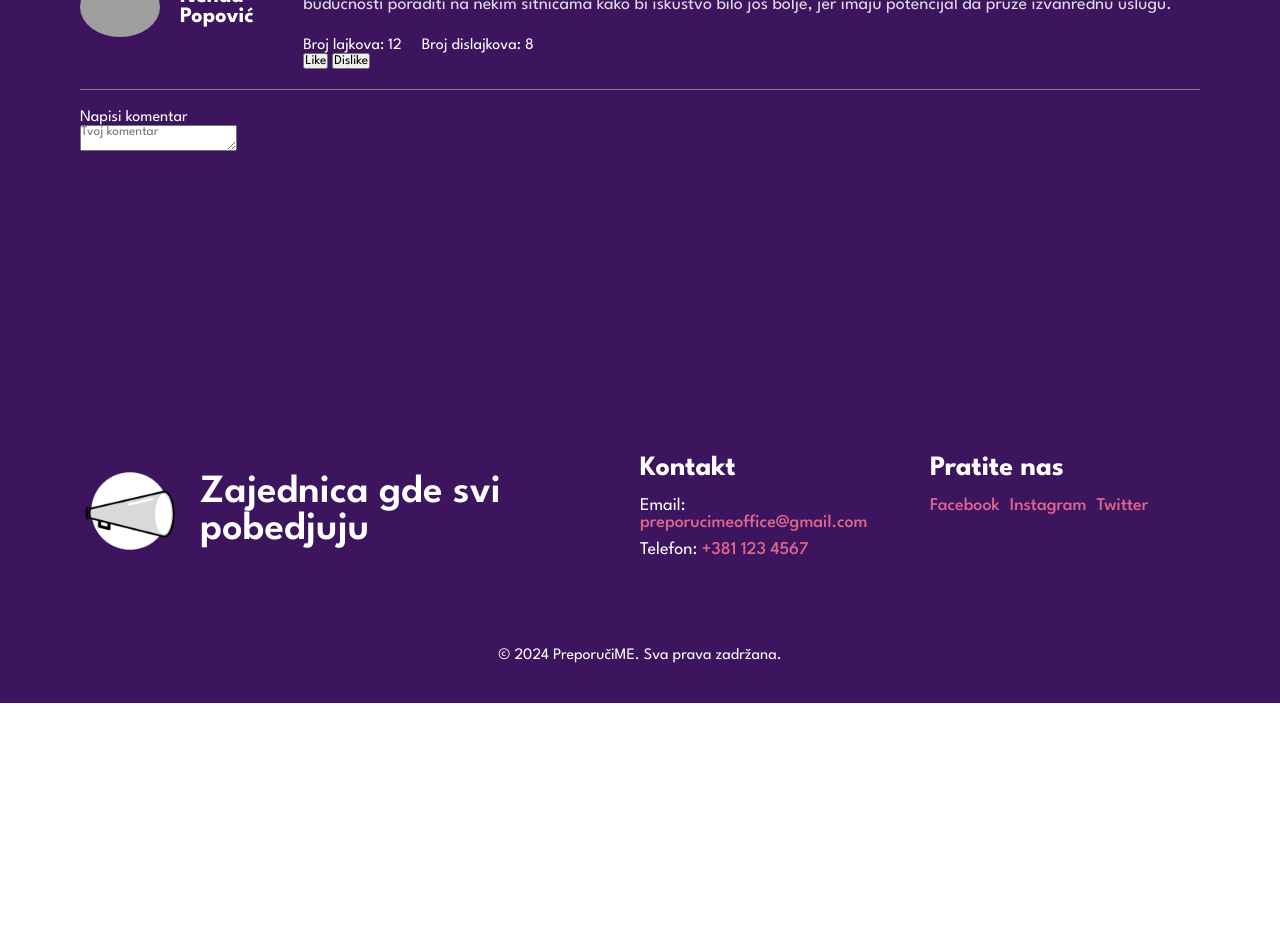
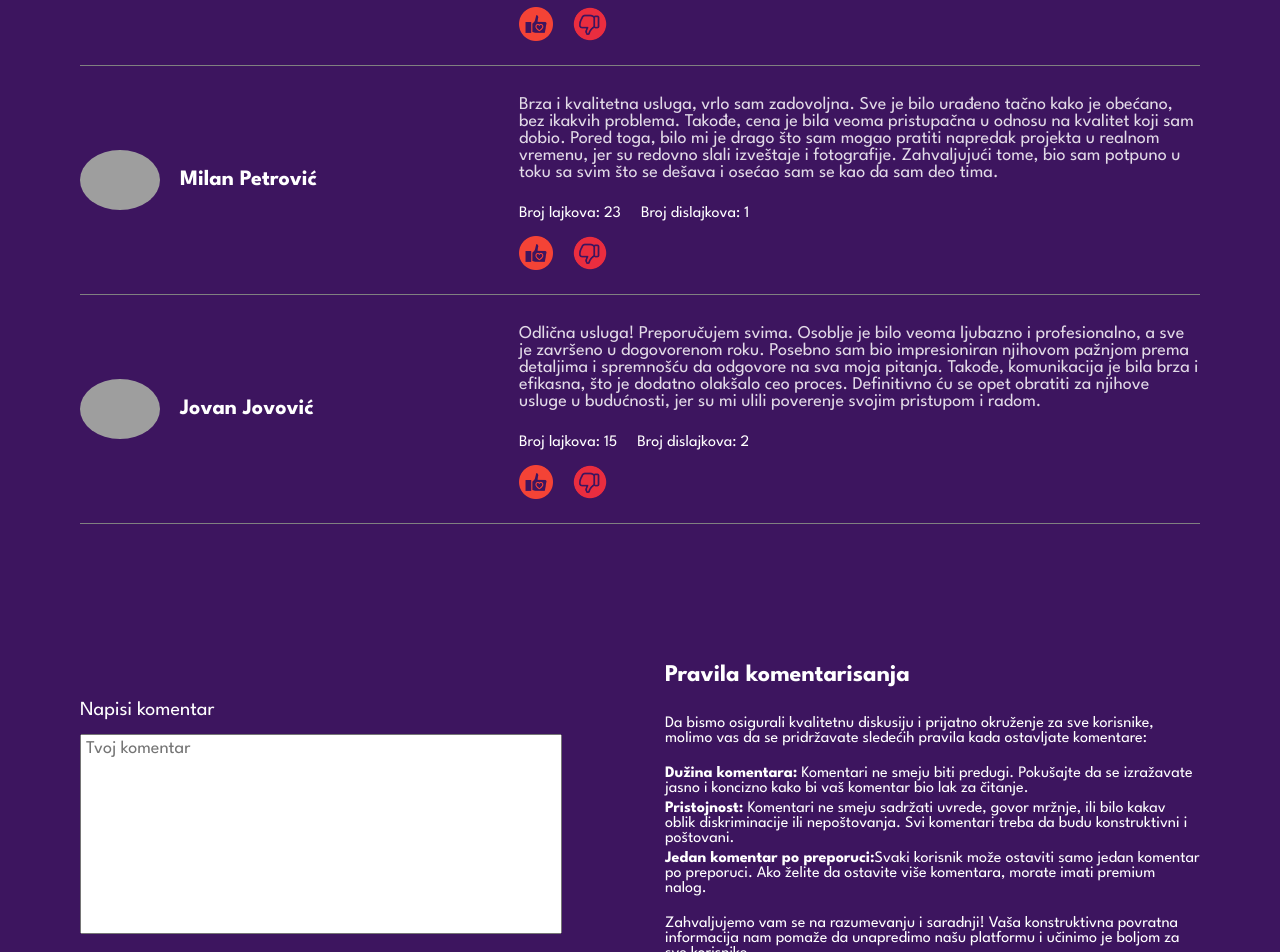
Before and after one commit to VladaPn/preporuciME, a React (Vite) app: page /preporuka/1 in a window 1280 px wide. Shown: the part 1580-2532 px from the top of the page. Before the commit the page ends 2283 px from the top, so only its background shows below. Built offline with nearby package versions, Linux system fonts and the light colour scheme; grey boxes are pictures that could not be loaded.

Commit message:
koment sec responsive, dodat unos komentara i manje/vise funkc responsive

```diff
--- a/src/Components/Komentar/Komentar.css
+++ b/src/Components/Komentar/Komentar.css
@@ -1,5 +1,5 @@
 .komentari{
-    padding: 100px 0;
+    padding: 100px 0 20px 0;
 }
 .komentar-top img{
     width: 80px;
@@ -16,7 +16,7 @@
 }
 .komentar{
     display: grid;
-    grid-template-columns: 1fr 7fr;
+    grid-template-columns: 4fr 7fr;
     align-items: center;
     gap: 50px;
     margin-bottom: 20px;
@@ -28,12 +28,16 @@
     align-items: center;
     gap: 20px;
 }
+.komentari-top h2{
+    font-size: 40px;
+}
 .komentar-top h4{
 font-size: 22px;
 }
 .komentar-bottom p{
     font-size: 18px;
     margin-bottom: 25px;
+    margin-top: 10px;
     color:#e2dae7;
 }
 .dark-bottom p{
@@ -44,12 +48,120 @@ font-size: 22px;
     gap: 20px;
     margin-left: auto;
 }
+.komentar-bottom button{
+background: transparent;
+    cursor: pointer;
+    color: white;
+    margin-right: 20px;
+    margin-top: 15px;
+    border: none;
+    outline: none;
+    width: 34px;
+    height: 34px;
+    border-radius: 50%;
+}
+.komentar-bottom button img{
+    width: 34px;
+    height: 34px;
+}
+.komentar-bottom .disabled {
+    background-color: black; /* ili bilo koja boja koja odgovara */
+    color: white; /* ili prilagodite boju teksta */
+    cursor: not-allowed;
+  }
+  .delete-button {
+    background: none;
+    border: none;
+    color: red;
+    font-size: 16px;
+    cursor: pointer;
+  }
+.show-links{
+    display: flex;
+    align-items: center;
+    justify-content: center;
+    font-size: 18px;
+    color: #df678c;
+}
+.komentari .sort-options{
+    text-align: left;
+    margin-bottom: 60px;
+    margin-top: 10px;
+}
+.delete-button{
+    display: block;
+    margin-top: 15px;
+    text-decoration: none;
+    font-size: 14px;
+}
+.show-links a{
+    text-decoration: none;
+    color: inherit;
+}
+.tvoj-komentar p{
+    font-size: 20px;
+    margin-bottom: 15px;
+}
+.tvoj-komentar textarea{
+    width: min(700px, 90%);
+    resize: none;
+    height: 200px;
+    padding: 5px;
+    font-size: 18px;
+}
+.tvoj-komentar{
+    margin-top: 120px;
+    display: grid;
+    grid-template-columns: 1fr 1fr;
+    align-items: center;
+    gap: 50px;
+}
+.tvoj-komentar-desc p{
+    font-size: 16px;
+}
+.tvoj-komentar-desc h4{
+    font-size: 24px;
+    margin-bottom: 30px;
+}
+.tvoj-komentar-desc ul{
+    margin-block: 20px;
+    list-style: none;
+}
+.tvoj-komentar-desc ul li{
+    margin-bottom: 5px;
+}
+@media(max-width:980px){
+    .tvoj-komentar{
+        grid-template-columns: 1fr 1.5fr;
+        gap: 40px;
+    }
+    .tvoj-komentar-desc ul li{
+        margin-bottom: 8px;
+    }
+}
+@media(max-width:890px){
+    .tvoj-komentar{
+        grid-template-columns: 1fr;
+        gap: 40px;
+    }
+}
+@media(max-width:735px){
+    .komentar{
+        display: grid;
+        grid-template-columns: 4fr 6fr;
+        align-items: center;
+        gap: 20px;
+        margin-bottom: 20px;
+        border-bottom: 1px solid gray;
+        padding-bottom: 20px;
+    }
+}
 @media(max-width:636px){
     .komentar{
         display: grid;
-        grid-template-columns: 1fr 6fr;
+        grid-template-columns: 2fr 6fr;
         align-items: center;
-        gap: 50px;
+        gap: 30px;
         margin-bottom: 20px;
         border-bottom: 1px solid gray;
         padding-bottom: 20px;
@@ -66,7 +178,7 @@ font-size: 22px;
         display: grid;
         grid-template-columns: 1fr;
         align-items: center;
-        gap: 50px;
+        gap: 30px;
         margin-bottom: 20px;
         border-bottom: 1px solid gray;
         padding-bottom: 20px;
@@ -77,4 +189,29 @@ font-size: 22px;
         flex-direction: column;
         gap: 20px;
     }
+    .komentari-top h2{
+        font-size:34px;
+    }
+    .komentari-top img{
+        width: 50px;
+    }
+    .tvoj-komentar textarea{
+        height: 250px;
+    }
 }
+@media(max-width:400px){
+    .tvoj-komentar-desc h4{
+        font-size: 20px;
+    }
+    .tvoj-komentar textarea{
+        height: 300px;
+    }
+    .tvoj-komentar-desc ul li{
+        margin-bottom: 10px;
+    }
+}
+@media(max-width:314px){
+    .komentari-top h2{
+        font-size:30px;
+    }
+}
--- a/src/Components/Komentar/Komentar.jsx
+++ b/src/Components/Komentar/Komentar.jsx
@@ -1,42 +1,224 @@
-import React, { useContext } from 'react';
+import React, { useState, useContext, useEffect } from 'react';
 import './Komentar.css';
 import comment_icon from '../../assets/comment_icon.png';
 import comment_icon_main from '../../assets/comment_icon_main.png';
 import komentariData from '../../data/komentariData'; // Učitajte komentare
-import { ThemeContext } from '../../Context/ThemeContext'
+import { ThemeContext } from '../../Context/ThemeContext';
+import like_icon from '../../assets/like_icon.png';
+import dislike_icon from '../../assets/dislike_icon.png';
+import { useParams } from 'react-router-dom';
 
 const Komentar = () => {
-    const {theme} = useContext(ThemeContext);
+  const { theme } = useContext(ThemeContext);
+  const { id } = useParams(); // ID preporuke iz URL-a
+  const [komentari, setKomentari] = useState(() => {
+    const savedComments = localStorage.getItem('komentari');
+    return savedComments ? JSON.parse(savedComments) : komentariData;
+  });
+
+  const [hasCommented, setHasCommented] = useState(() => {
+    const savedCommentStatus = localStorage.getItem(`hasCommented_${id}`);
+    return savedCommentStatus === 'true';
+  });
+
+  const [newComment, setNewComment] = useState('');
+  const [currentUser, setCurrentUser] = useState('Ti'); // Pretpostavljeni korisnik za ovu sesiju
+
+  // Paginacija
+  const [visibleCommentsCount, setVisibleCommentsCount] = useState(5);
+  const [showMore, setShowMore] = useState(true);
+
+  // Sortiranje
+  const [sortOption, setSortOption] = useState('chronologically');
+
+  useEffect(() => {
+    localStorage.setItem('komentari', JSON.stringify(komentari));
+  }, [komentari]);
+
+  useEffect(() => {
+    localStorage.setItem(`hasCommented_${id}`, JSON.stringify(hasCommented));
+  }, [hasCommented, id]);
+
+  const handleLike = (id) => {
+    setKomentari(prevKomentari =>
+      prevKomentari.map(komentar =>
+        komentar.id === id
+          ? {
+              ...komentar,
+              lajkovi: komentar.lajkovi + 1,
+              liked: true,
+              disliked: false,
+              dislajkovi: komentar.dislajkovi > 0 ? komentar.dislajkovi - 1 : 0,
+            }
+          : komentar
+      )
+    );
+  };
+
+  const handleDislike = (id) => {
+    setKomentari(prevKomentari =>
+      prevKomentari.map(komentar =>
+        komentar.id === id
+          ? {
+              ...komentar,
+              dislajkovi: komentar.dislajkovi + 1,
+              disliked: true,
+              liked: false,
+              lajkovi: komentar.lajkovi > 0 ? komentar.lajkovi - 1 : 0,
+            }
+          : komentar
+      )
+    );
+  };
+
+  const handleAddComment = (text) => {
+    if (text.trim() === '') return; // Ignoriši prazne komentare
+
+    const newCommentObj = {
+      id: Date.now(),
+      autor: currentUser,
+      tekst: text,
+      lajkovi: 0,
+      dislajkovi: 0,
+      liked: false,
+      disliked: false
+    };
+
+    setKomentari(prevKomentari => [newCommentObj, ...prevKomentari]);
+    setNewComment('');
+    setHasCommented(true); // Postavi da je komentar dodat
+  };
+
+  const handleDeleteComment = (id) => {
+    setKomentari(prevKomentari => {
+      const updatedComments = prevKomentari.filter(komentar => komentar.id !== id);
+      if (updatedComments.length === prevKomentari.length) {
+        // Ako nema više komentara, ponovo prikaži deo za unos komentara
+        setHasCommented(false);
+      }
+      return updatedComments;
+    });
+  };
+
+  const handleLoadMore = () => {
+    setVisibleCommentsCount(prevCount => {
+      const newCount = prevCount + 5;
+      if (newCount >= komentari.length) {
+        setShowMore(false); // Sakrij link "Prikazi više" ako nema više komentara
+      }
+      return newCount;
+    });
+  };
+
+  const handleShowLess = () => {
+    setVisibleCommentsCount(5);
+    setShowMore(true); // Ponovno prikazi link "Prikazi više"
+  };
+
+  const handleSortChange = (e) => {
+    setSortOption(e.target.value);
+  };
+
+  const sortedKomentari = [...komentari].sort((a, b) => {
+    if (sortOption === 'chronologically') {
+      return b.id - a.id; // Sort by date (newest first)
+    } else if (sortOption === 'likes') {
+      return b.lajkovi - a.lajkovi; // Sort by likes (most liked first)
+    }
+    return 0;
+  });
+
+  const visibleKomentari = sortedKomentari.slice(0, visibleCommentsCount);
+
   return (
     <div className='komentari'>
       <div className="komentari-top">
-        <img src={`${theme?comment_icon:comment_icon_main}`} alt="" /> <h2>Komentari</h2>
+        <img src={`${theme ? comment_icon : comment_icon_main}`} alt="" /> <h2>Komentari</h2>
+      </div>
+      <div className="sort-options">
+        <select value={sortOption} onChange={handleSortChange}>
+          <option value="chronologically">Sortiraj po datumu</option>
+          <option value="likes">Sortiraj po broju lajkova</option>
+        </select>
       </div>
       <div className="lista-komentara">
-        {komentariData.map(komentar => (
+        {visibleKomentari.map(komentar => (
           <div key={komentar.id} className="komentar">
             <div className="komentar-top">
-            <img src="https://xsgames.co/randomusers/avatar.php?g=male" />
+              <img src="https://xsgames.co/randomusers/avatar.php?g=male" alt="Avatar" />
+              <div>
               <h4>{komentar.autor}</h4>
+              {komentar.autor === currentUser && (
+                <a href="#" className="delete-button" onClick={() => handleDeleteComment(komentar.id)}>Obriši komentar</a>
+              )}
               </div>
-            <div className={`komentar-bottom ${theme?'dark-bottom':''}`}>
+            </div>
+            <div className={`komentar-bottom ${theme ? 'dark-bottom' : ''}`}>
               <p>{komentar.tekst}</p>
               <div className="spanovi">
                 <span className="lajkovi">Broj lajkova: {komentar.lajkovi}</span>
                 <span className="dislajkovi">Broj dislajkova: {komentar.dislajkovi}</span>
               </div>
-
-            <button>Like</button> <button>Dislike</button>
+              <button
+                onClick={() => handleLike(komentar.id)}
+                className={`like-button ${komentar.liked ? 'disabled' : ''}`}
+              >
+                <img src={like_icon} alt="Like" />
+              </button>
+              <button
+                onClick={() => handleDislike(komentar.id)}
+                className={`dislike-button ${komentar.disliked ? 'disabled' : ''}`}
+              >
+                <img src={dislike_icon} alt="Dislike" />
+              </button>
             </div>
           </div>
         ))}
       </div>
+      <div className="show-links">
+      {showMore && komentari.length > visibleCommentsCount && (
+        <a href="#" className="show-more-link" onClick={handleLoadMore}>Prikazi više</a>
+      )}
+      {!showMore && (
+        <a href="#" className="show-less-link" onClick={handleShowLess}>Prikazi manje</a>
+      )}
+      </div>
+      {!hasCommented && (
         <div className="tvoj-komentar">
+          <div className="tvoj-komentar-body">
           <p>Napisi komentar</p>
-        <textarea name="tvoj-kom" id="tvoj-kom" placeholder='Tvoj komentar'></textarea>
+          <textarea
+            name="tvoj-kom"
+            id="tvoj-kom"
+            placeholder='Tvoj komentar'
+            value={newComment}
+            onChange={(e) => setNewComment(e.target.value)}
+            onKeyDown={(e) => {
+              if (e.key === 'Enter' && !e.shiftKey) {
+                e.preventDefault();
+                handleAddComment(newComment);
+              }
+            }}
+          ></textarea>
+          </div>
+          <div className="tvoj-komentar-desc">
+            <h4>Pravila komentarisanja</h4>
+            <p>
+
+Da bismo osigurali kvalitetnu diskusiju i prijatno okruženje za sve korisnike, molimo vas da se pridržavate sledećih pravila kada ostavljate komentare: <br />
+<ul>
+  <li><strong>Dužina komentara:</strong> Komentari ne smeju biti predugi. Pokušajte da se izražavate jasno i koncizno kako bi vaš komentar bio lak za čitanje.</li>
+  <li><strong>Pristojnost:</strong> Komentari ne smeju sadržati uvrede, govor mržnje, ili bilo kakav oblik diskriminacije ili nepoštovanja. Svi komentari treba da budu konstruktivni i poštovani.</li>
+  <li><strong>Jedan komentar po preporuci:</strong>Svaki korisnik može ostaviti samo jedan komentar po preporuci. Ako želite da ostavite više komentara, morate imati premium nalog.</li>
+</ul>
+
+Zahvaljujemo vam se na razumevanju i saradnji! Vaša konstruktivna povratna informacija nam pomaže da unapredimo našu platformu i učinimo je boljom za sve korisnike.
+            </p>
           </div>
         </div>
-  )
-}
+      )}
+    </div>
+  );
+};
 
 export default Komentar;
```
Also changed, not shown: src/assets/dislike_icon.png (added), src/assets/like_icon.png (added). Lines whose indentation alone changed are shown as unchanged.
